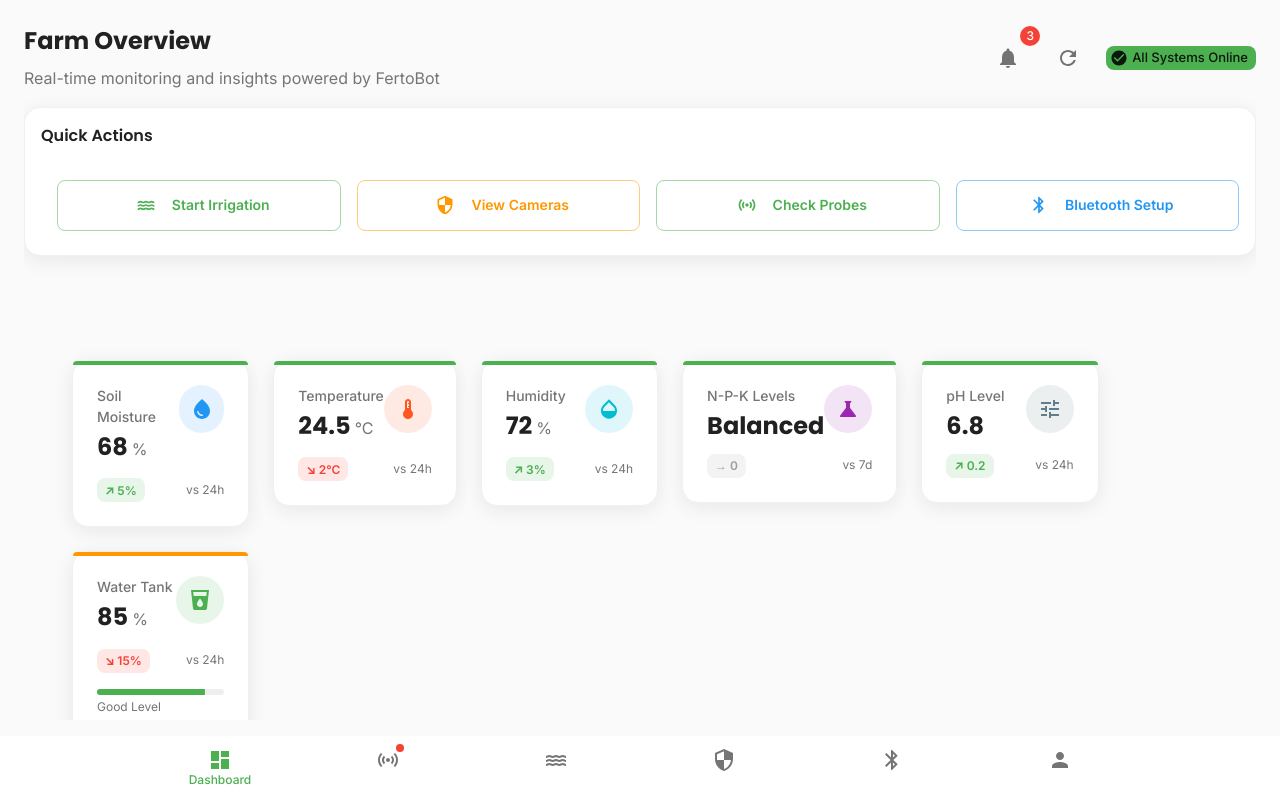
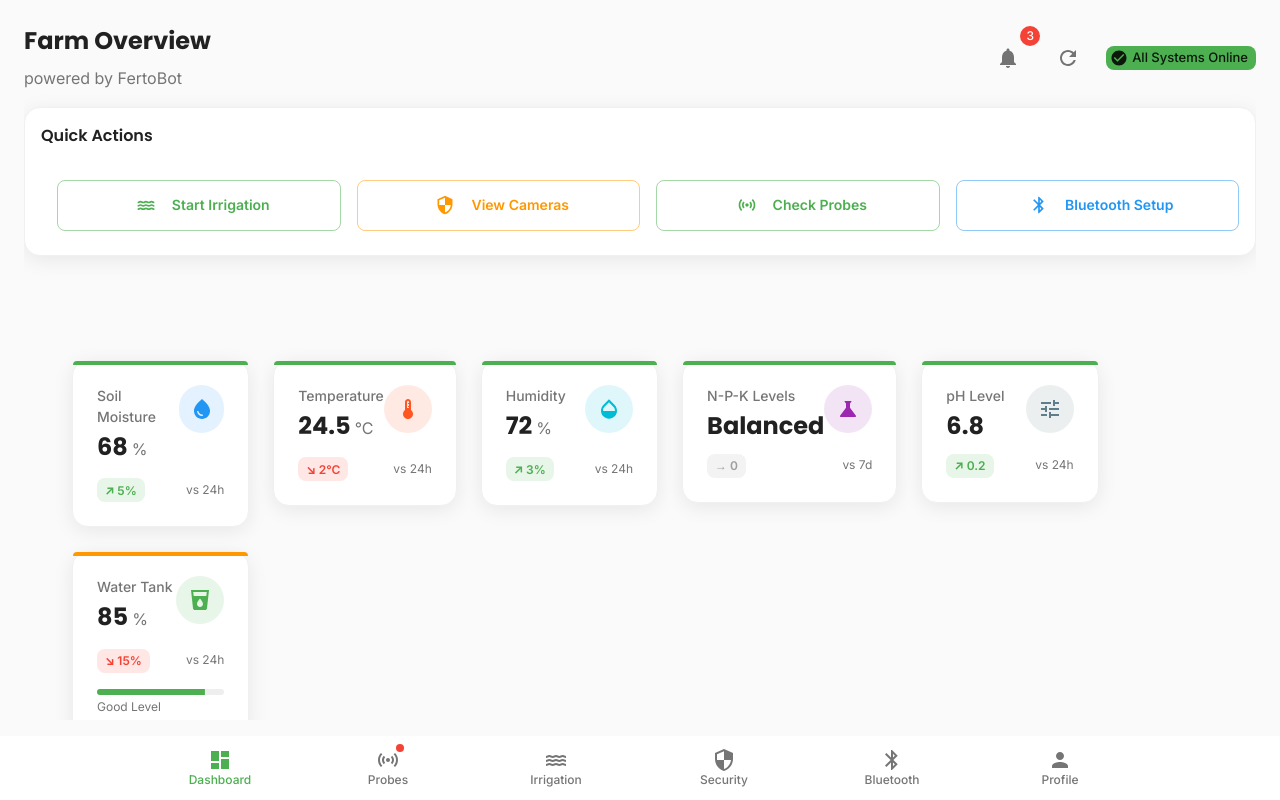
Before and after one commit to er-anubhav/fert, a React (Vite) app: page /dashboard in a window 1280 px wide. Built offline with nearby package versions, Linux system fonts and the light colour scheme.

Commit message:
feat: update .gitignore, remove unused _redirects file, enhance vercel.json headers for asset types

```diff
--- a/src/components/Layout/Layout.tsx
+++ b/src/components/Layout/Layout.tsx
@@ -129,6 +129,7 @@ const Layout: React.FC<LayoutProps> = ({ children }) => {
         <BottomNavigation
           value={bottomNavValue}
           onChange={handleBottomNavChange}
+          showLabels
           sx={{
             height: 64,
             touchAction: 'manipulation',
--- a/src/pages/Dashboard/Dashboard.tsx
+++ b/src/pages/Dashboard/Dashboard.tsx
@@ -90,7 +90,7 @@ const Dashboard: React.FC = () => {
                 Farm Overview
               </Typography>
               <Typography variant="body1" color="text.secondary">
-                Real-time monitoring and insights powered by FertoBot
+                powered by FertoBot
               </Typography>
             </Box>
             <Box sx={{ display: 'flex', alignItems: 'center', gap: 2 }}>
```
Also changed, not shown: vercel.json, 2 other files (tests, documents, lock files or other folders).
